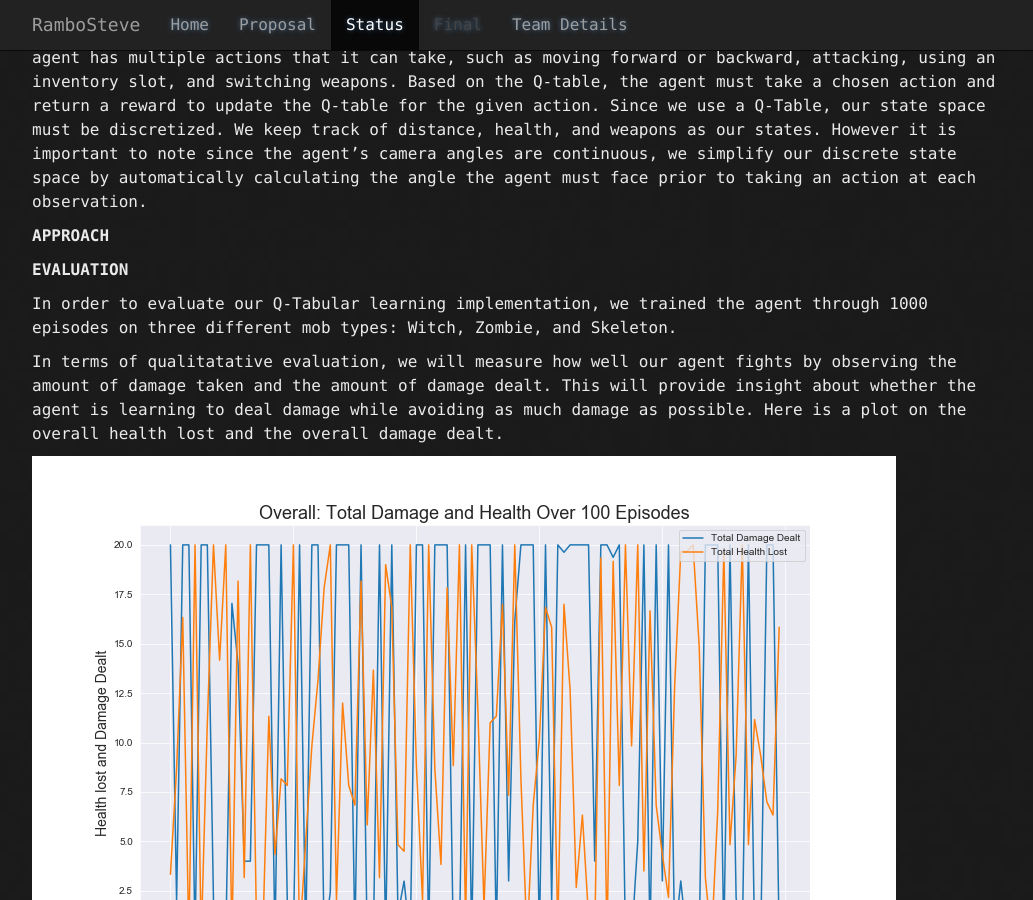
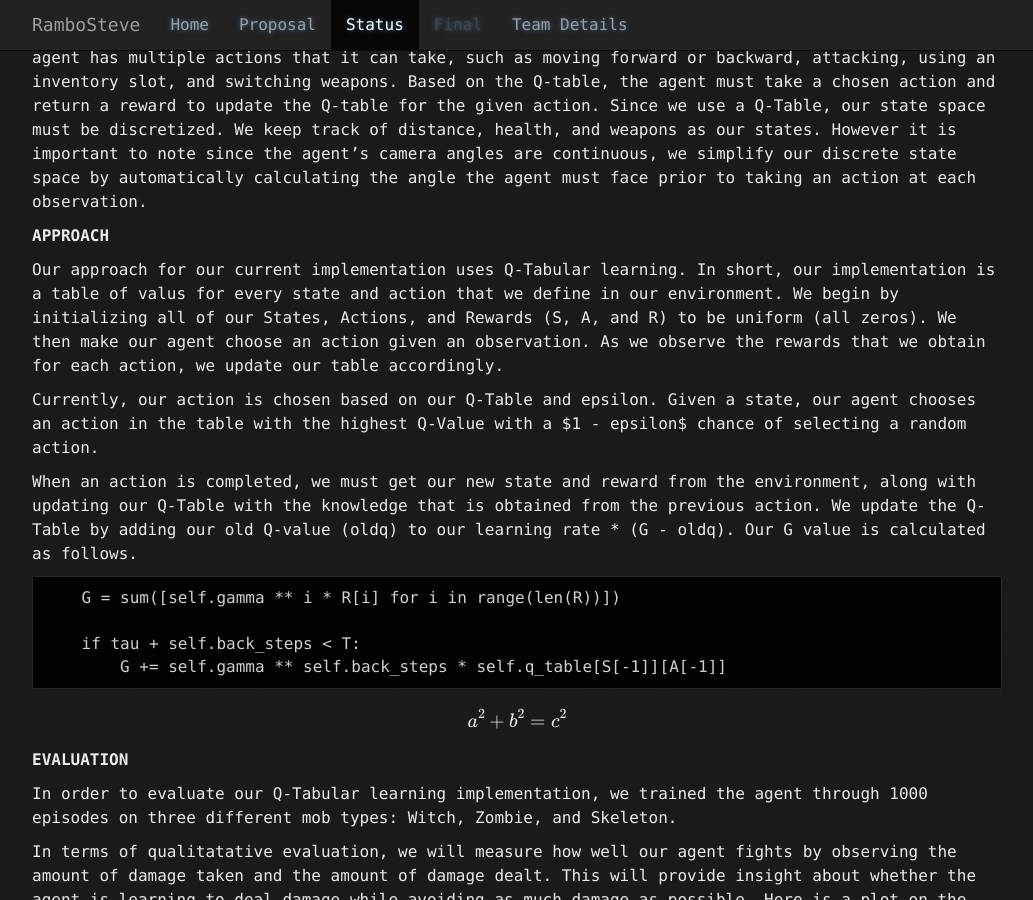
Before and after one commit to rlee97/RamboSteve, a Jekyll site: the page built from docs/status.md, in a window 1280 px wide and 900 px high, scrolled down 272 px. Shown: the whole window, without its empty margins (123-1156 px from the left). Built offline with Jekyll 4.4.1, drawn with Linux system fonts in a browser that asks for light colours; formulas are drawn with MathJax 3; some of the changed text lies outside the part shown.

Commit message:
check deployment

```diff
--- a/docs/status.md
+++ b/docs/status.md
@@ -8,6 +8,21 @@ title: Status
 Project RamboSteve aims to teach an AI agent to efficiently use a sword and bow to kill  multiple mob types. Currently, the arena is an enclosed cuboid that spawns one enemy per episode. As of now, the agent is trained on a Q-table to find the optimal strategy for killing an enemy. At the beginning of each episode, the agent and enemy statically spawn facing one another. At each observation, the agent has multiple actions that it can take, such as moving forward or backward, attacking, using an inventory slot, and switching weapons. Based on the Q-table, the agent must take a chosen action and return a reward to update the Q-table for the given action. Since we use a Q-Table, our state space must be discretized. We keep track of distance, health, and weapons as our states. However it is important to note since the agent's camera angles are continuous, we simplify our discrete state space by automatically calculating the angle the agent must face prior to taking an action at each observation.
 
 **APPROACH**
+
+Our approach for our current implementation uses Q-Tabular learning. In short, our implementation is a table of valus for every state and action that we define in our environment. We begin by initializing all of our States, Actions, and Rewards (S, A, and R) to be uniform (all zeros). We then make our agent choose an action given an observation. As we observe the rewards that we obtain for each action, we update our table accordingly.
+
+Currently, our action is chosen based on our Q-Table and epsilon. Given a state, our agent chooses an action in the table with the highest Q-Value with a $1 - epsilon$ chance of selecting a random action.
+
+When an action is completed, we must get our new state and reward from the environment, along with updating our Q-Table with the knowledge that is obtained from the previous action. We update the Q-Table by adding our old Q-value (oldq) to our learning rate * (G - oldq). Our G value is calculated as follows.
+
+        G = sum([self.gamma ** i * R[i] for i in range(len(R))])
+
+        if tau + self.back_steps < T:
+            G += self.gamma ** self.back_steps * self.q_table[S[-1]][A[-1]]
+
+{% raw %}
+$$  a^2 + b^2 = c^2 $$
+{% endraw %}
 
 **EVALUATION**
 
@@ -44,6 +59,18 @@ The largest challenge that we currently face is that our agent highly favors usa
 
 **RESOURCES USED**
 
+https://github.com/dennybritz/reinforcement-learning
+
+https://github.com/Microsoft/malmo/blob/master/Malmo/samples/Python_examples/tabular_q_learning.py#L375
+
+https://ststevens.github.io/TeamBabylon/
+
+https://medium.com/emergent-future/simple-reinforcement-learning-with-tensorflow-part-0-q-learning-with-tables-and-neural-networks-d195264329d0
+
+http://microsoft.github.io/malmo/0.30.0/Schemas/Mission.html
+
+https://microsoft.github.io/malmo/0.30.0/Documentation/index.html
+
 <p align="center">
 <iframe width="560" height="315" src="https://www.youtube.com/embed/uM0Vs73V5_c" frameborder="0" allowfullscreen></iframe>
 </p>
```
